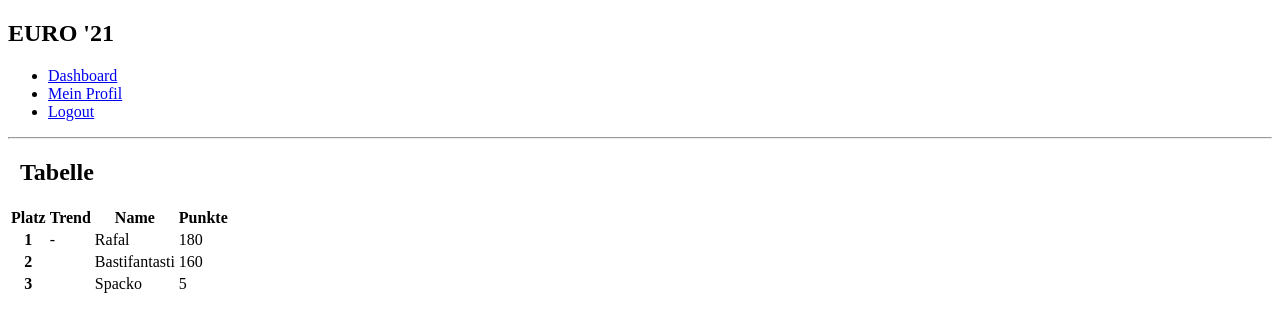
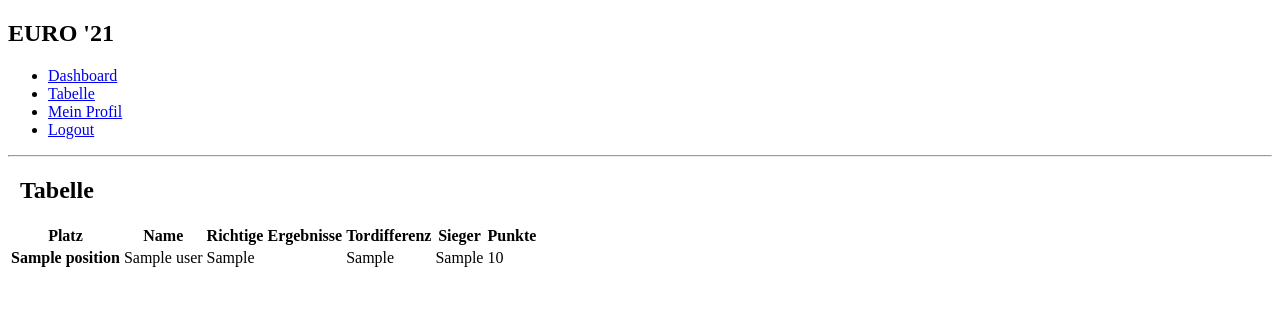
Before and after one commit to football-betting/frontend, a Symfony app: template templates/home/table.html.twig in a window 1280 px wide. Shown: the top 332 px of the page. Run offline with Twig, Linux system fonts and the light colour scheme; the template is opened without the code that fills it: most values are stand-ins (such as "Sample title", 1, 10 or a date in 2020); some libraries are stand-ins or nearby versions.

Commit message:
oops, forgot to add the file

```diff
--- a/templates/header.home.html.twig
+++ b/templates/header.home.html.twig
@@ -6,17 +6,17 @@
         <div class="col-10">
             <ul class="nav justify-content-end">
                 <li class="nav-item">
-                    <a class="nav-link active" aria-current="page" href="{{ path('home') }}">Dashboard</a>
+                    <a class="nav-link {{ app.request.get('_route') == 'home'  ? 'active' }}" aria-current="page" href="{{ path('home') }}">Dashboard</a>
                 </li>
-{#                <li class="nav-item">#}
-{#                    <a class="nav-link" href="#">Tippen!</a>#}
-{#                </li>#}
-                    <li class="nav-item">
-                        <a class="nav-link" href="{{ path('account') }}">Mein Profil</a>
-                    </li>
-                    <li class="nav-item">
-                        <a class="nav-link" href="{{ path('app_logout') }}">Logout</a>
-                    </li>
+                <li class="nav-item">
+                    <a class="nav-link {{ app.request.get('_route') == 'table'  ? 'active' }}" href="{{ path('table') }}">Tabelle</a>
+                </li>
+                <li class="nav-item">
+                    <a class="nav-link {{ app.request.get('_route') == 'account'  ? 'active' }}" href="{{ path('account') }}">Mein Profil</a>
+                </li>
+                <li class="nav-item">
+                    <a class="nav-link" href="{{ path('app_logout') }}">Logout</a>
+                </li>
             </ul>
         </div>
     </div>
--- a/templates/home/table.html.twig
+++ b/templates/home/table.html.twig
@@ -10,30 +10,24 @@
                 <thead>
                 <tr>
                     <th scope="col">Platz</th>
-                    <th scope="col">Trend</th>
                     <th scope="col">Name</th>
+                    <th scope="col">Richtige Ergebnisse</th>
+                    <th scope="col">Tordifferenz</th>
+                    <th scope="col">Sieger</th>
                     <th scope="col">Punkte</th>
                 </tr>
                 </thead>
                 <tbody>
-                <tr>
-                    <th scope="row">1</th>
-                    <td>-</td>
-                    <td>Rafal</td>
-                    <td>180</td>
-                </tr>
-                <tr>
-                    <th scope="row">2</th>
-                    <td class="text-danger"><i class="fas fa-chevron-down"></i></td>
-                    <td>Bastifantasti</td>
-                    <td>160</td>
-                </tr>
-                <tr>
-                    <th scope="row">3</th>
-                    <td class="text-primary"><i class="fas fa-chevron-up"></i></td>
-                    <td>Spacko</td>
-                    <td>5</td>
-                </tr>
+                {% for user in users %}
+                    <tr>
+                        <th scope="row">{{ user.position }}</th>
+                        <td>{{ user.name }}</td>
+                        <td>{{ user.sumWinExact }}</td>
+                        <td>{{ user.sumScoreDiff }}</td>
+                        <td>{{ user.sumTeam }}</td>
+                        <td>{{ user.scoreSum }}</td>
+                    </tr>
+                {% endfor %}
                 </tbody>
             </table>
         </div>
```
Also changed, not shown: src/Controller/DashboardController.php (+13 -2 lines), 1 other file.
